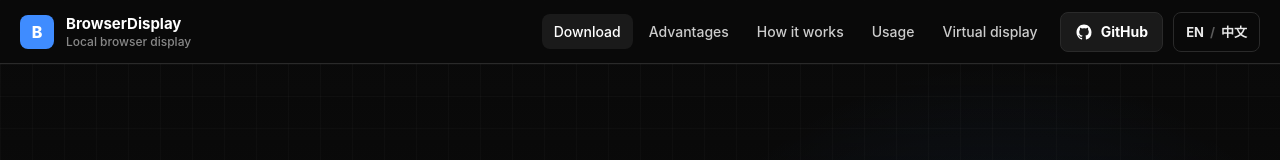
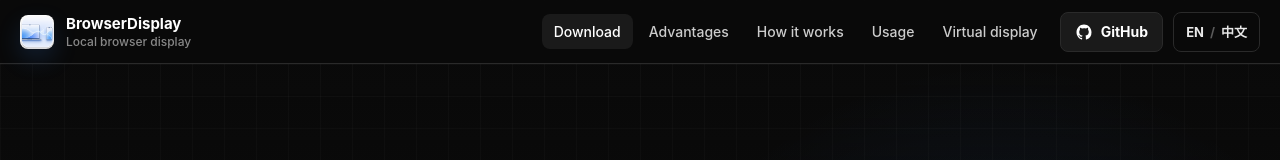
Before and after one commit to LiuTianjie/BrowserDisplay, a plain HTML site: page docs/index.html in a window 1280 px wide. Shown: the top 160 px of the page. Drawn offline with Linux system fonts and the light colour scheme.

Commit message:
feat: icon

```diff
--- a/docs/index.html
+++ b/docs/index.html
@@ -7,13 +7,17 @@
   <title data-i18n="meta.title">BrowserDisplay | Local browser display for Mac</title>
   <meta name="description" data-i18n-content="meta.description"
     content="BrowserDisplay turns a browser device on your local network into a temporary display for your Mac, with screen, window, and virtual display capture over WebRTC." />
+  <link rel="icon" type="image/png" sizes="16x16" href="./assets/favicon-16.png" />
+  <link rel="icon" type="image/png" sizes="32x32" href="./assets/favicon-32.png" />
+  <link rel="apple-touch-icon" href="./assets/apple-touch-icon.png" />
+  <meta name="theme-color" content="#0a0a0a" />
   <link rel="stylesheet" href="./styles.css" />
 </head>
 
 <body>
   <header class="site-header" data-header>
     <a class="brand" href="#top" aria-label="BrowserDisplay home" data-i18n-aria="nav.homeAria">
-      <span class="brand-mark" aria-hidden="true">B</span>
+      <img class="brand-mark" src="./assets/apple-touch-icon.png" width="34" height="34" alt="" aria-hidden="true" />
       <span class="brand-copy">
         <strong>BrowserDisplay</strong>
         <small>Local browser display</small>
--- a/docs/styles.css
+++ b/docs/styles.css
@@ -122,14 +122,10 @@ button {
 }
 
 .brand-mark {
-  display: grid;
   width: 34px;
   height: 34px;
-  place-items: center;
   border-radius: var(--radius-md);
-  color: #fff;
-  background: var(--primary);
-  font-weight: 800;
+  box-shadow: 0 10px 24px rgba(63, 140, 255, 0.16);
 }
 
 .brand-copy strong,
```
Also changed, not shown: docs/assets/apple-touch-icon.png (added), docs/assets/favicon-16.png (added), docs/assets/favicon-32.png (added).
